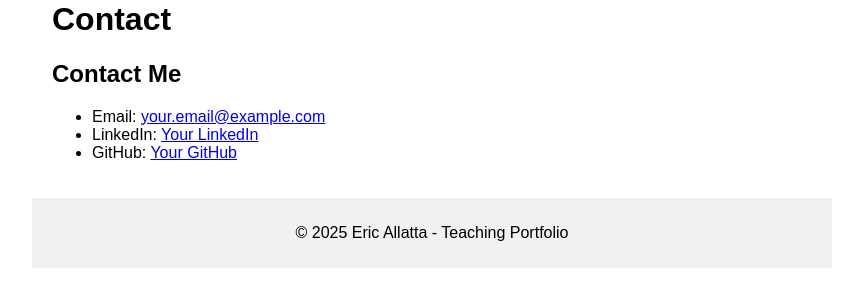
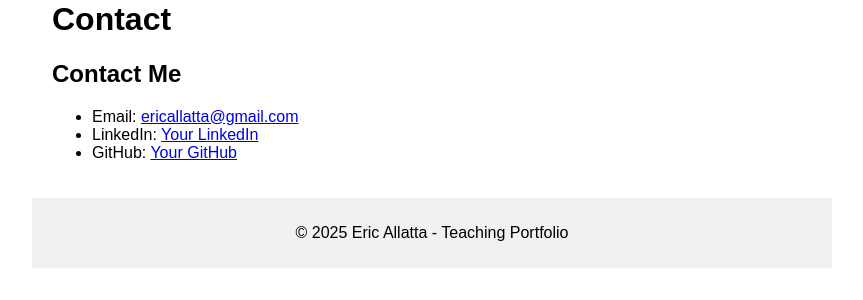
Before and after one commit to MrAllatta/teaching-portfolio, a Jekyll site: the page built from contact.md, in a window 1280 px wide. Shown: the part 158-458 px from the top of the page, without its empty margins (208-1071 px from the left). Built offline with Jekyll 4.4.1, drawn with Linux system fonts in a browser that asks for light colours.

Commit message:
updated contact info

```diff
--- a/contact.md
+++ b/contact.md
@@ -6,6 +6,6 @@ permalink: /contact/
 
 ## Contact Me
 
-- Email: [your.email@example.com](mailto:your.email@example.com)
-- LinkedIn: [Your LinkedIn](https://linkedin.com/in/yourname)
-- GitHub: [Your GitHub](https://github.com/yourgithubusername)
+- Email: [ericallatta@gmail.com](mailto:ericallatta@gmail.com)
+- LinkedIn: [Your LinkedIn](https://www.linkedin.com/in/eric-allatta/)
+- GitHub: [Your GitHub](https://github.com/MrAllatta)
```
